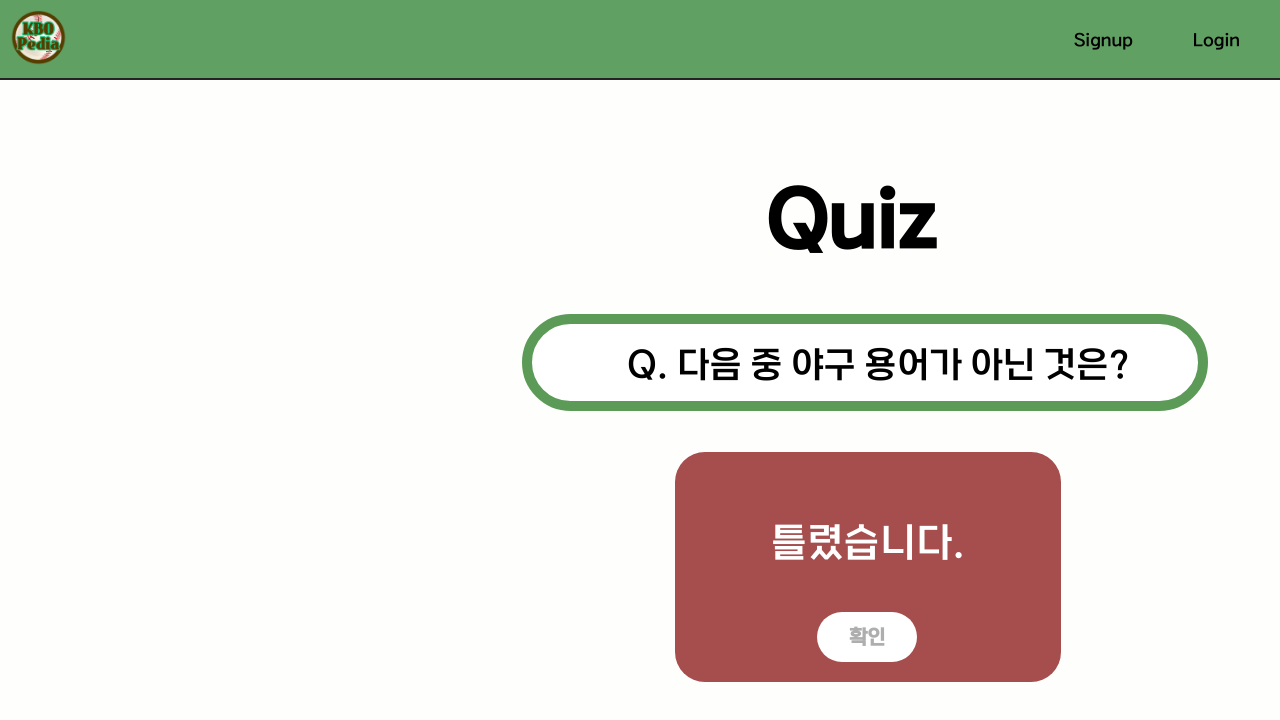
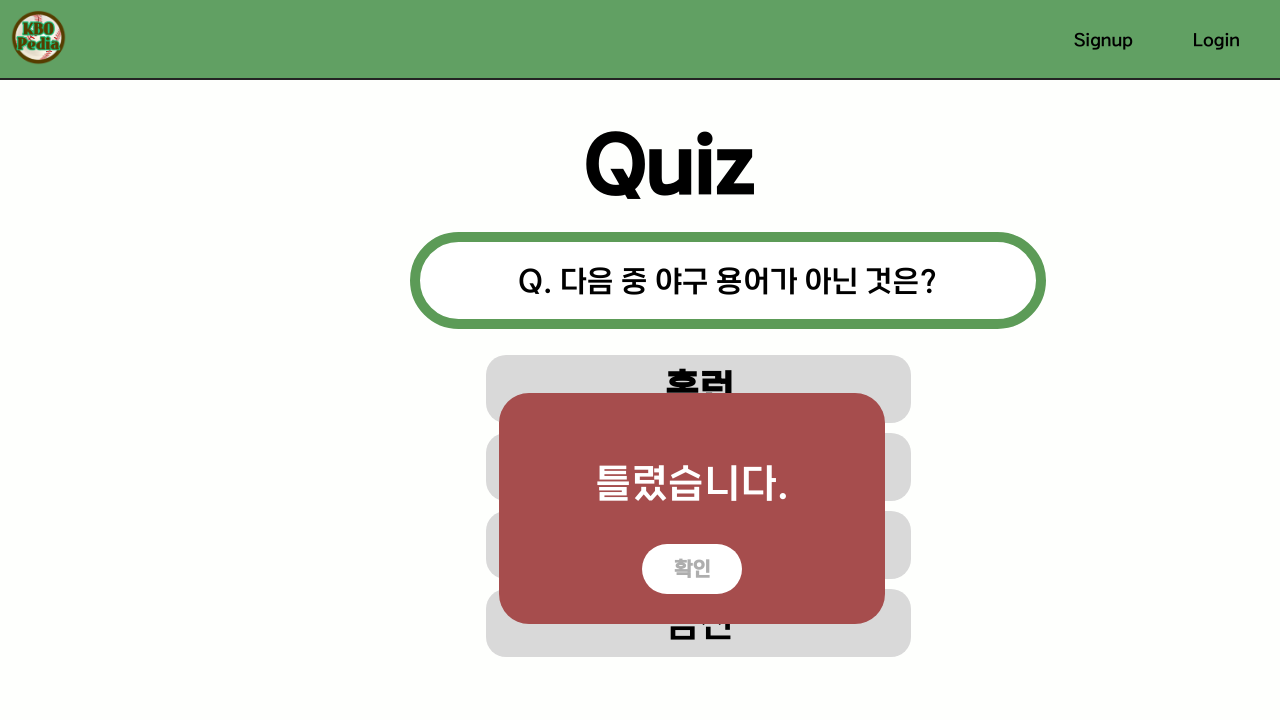
Before and after one commit to rnjsdpwls/Kbopedia, a React (Create React App) app in the folder KBO_FRONT/: page /Quiz in a window 1280 px wide. Both pictures are taken after a click on the element "홈런". Shown: the top 720 px of the page. Built offline with nearby package versions, Linux system fonts and the light colour scheme.

Commit message:
fix:퀴즈 페이지 수정

```diff
--- a/KBO_FRONT/src/components/pages/Quiz/Quiz.tsx
+++ b/KBO_FRONT/src/components/pages/Quiz/Quiz.tsx
@@ -1,6 +1,8 @@
-import React, { useState } from 'react';
-import{Container,AnswerButton,QuizAnswer,QuizBox,QuizTitle,QuizText,QuizOption} from "./StyleQuiz"
-import {Link} from "react-router-dom";
+
+//////////데이터 직접 코드 작성///////////
+import React, { useState,useEffect } from 'react';
+import { Container, AnswerButton, QuizAnswer, QuizBox, QuizTitle, QuizOption } from "./StyleQuiz";
+
 
 interface Quiz {
   question: string;
@@ -8,7 +10,8 @@ interface Quiz {
   correctAnswer: string;
 }
 
-const QuizPage: React.FC = () => {
+export default function Quiz() {
+
   const quizzes: Quiz[] = [
     {
       question: 'Q. 다음 중 야구 용어가 아닌 것은?',
@@ -24,14 +27,26 @@ const QuizPage: React.FC = () => {
 
   const handleAnswerSelect = (answer: string) => {
     setSelectedAnswer(answer);
+  };
 
+  const handleConfirm = () => {
+    setSelectedAnswer(null);
   };
+
+  const handleQuizLinkClick = () => {
+    window.location.reload();
+  };
+
 
   return (
     <Container>
-   <QuizTitle><a href='/Quiz'>Quiz</a></QuizTitle>
+      <QuizTitle
+         onClick={handleQuizLinkClick}
+         style={{cursor: 'pointer'}}
+        >Quiz</QuizTitle>
+
       <QuizBox>
-         <QuizText>{currentQuiz.question}</QuizText>
+        {currentQuiz.question}
       </QuizBox>
 
       <ul>
@@ -46,59 +61,22 @@ const QuizPage: React.FC = () => {
         ))}
       </ul>
 
-
-
       {selectedAnswer && (
         <QuizAnswer style={{ backgroundColor: selectedAnswer !== currentQuiz.correctAnswer ? '#A64D4D' : '#0D3F6A' }}>
           {selectedAnswer === currentQuiz.correctAnswer ? (
             <>
               <p>정답입니다!</p>
-        <AnswerButton>
-          <Link to="/Quiz">확인</Link>
-        </AnswerButton>
             </>
           ) : (
             <>
               <p>틀렸습니다.</p>
-        <AnswerButton>
-          <Link to="/Quiz">확인</Link>
-        </AnswerButton>
             </>
           )}
+          <AnswerButton onClick={handleConfirm}>
+            확인
+          </AnswerButton>
         </QuizAnswer>
       )}
-
     </Container>
   );
 };
-
-export default QuizPage;
-
-
-
-// import{Container,Rectangle,QuizBox,QuizTitle,QuizText,QuizOption} from "./StyleQuiz"
-
-// export default function Quiz() {
-//     return (
-//       <Container>
-
-//         <QuizTitle>QUIZ</QuizTitle>
-
-//         <QuizBox>
-//         <QuizText> Q. 다음 중 야구 용어가 아닌 것은?</QuizText>
-//         </QuizBox>
-
-//         <Rectangle/>
-//            <QuizOption>오프사이드</QuizOption>
-//         <Rectangle/>
-//            <QuizOption>노히트노런</QuizOption>
-//         <Rectangle/>
-//            <QuizOption>무사만루</QuizOption>
-//         <Rectangle/>
-//            <QuizOption>삼자범퇴</QuizOption>
-
-
-//       </Container>
-
-//     );
-//   };
--- a/KBO_FRONT/src/components/pages/Quiz/StyleQuiz.ts
+++ b/KBO_FRONT/src/components/pages/Quiz/StyleQuiz.ts
@@ -1,68 +1,54 @@
-
 import styled from 'styled-components';
 
 export const Container = styled.div`
   position: absolute;
 `;
 
-export const QuizTitle = styled.text
-`
-font-weight: 700;
-font-size: 76px;
-text-align: center;
-color: #000000;
-position: absolute;
-left: 765px;
-top: 102px;
-
-`
-
-export const QuizText = styled.div`
-
-  font-weight: 500;
-  font-size: 36px;
+export const QuizTitle = styled.h1`
+  font-weight: 700;
+  font-size: 76px;
+  text-align: center;
   color: #000000;
-  position: relative;
-  left: 95px;
-  top: 22px;
-
-`;
-
-export const Rectangle = styled.div`
   position: absolute;
-  background: #D9D9D9;
-  border-radius: 20px;
-  position: absolute;
-  width: 425px;
-  height: 68px;
-  left: 580px;
-  top: 507px;
-
+  left: 45.5vw;  /* Responsive positioning */
+  top: 6vh;  /* Responsive positioning */
 `;
 
 export const QuizBox = styled.div`
- box-sizing: border-box;
-position: absolute;
-width: 686px;
+ left: 32vw;  /* Responsive positioning */
+top: 19vh;  /* Responsive positioning */
+justify-content: center;
+box-sizing: border-box;
+display: flex;
+align-items: center;
+position: relative;
+width: 636px;
 height: 97px;
-left: 522px;
-top: 234px;
 background: #FFFFFF;
 border: 10px solid #5C9B57;
 border-radius: 100px;
+font-weight: 500;
+font-size: 30px;
+color: #000000;
+`;
+
+export const QuizOption = styled.div`
+font-size: 38px;
+text-align: center;
+display: flex;
+align-items: center;
+justify-content: center;
+margin-top :10px;
+background: #D9D9D9;
+color: #000000;
+position: relative;
+left: 38vw;  /* Responsive positioning */
+top: 21vh;  /* Responsive positioning */
+width: 425px;
+height: 68px;
+border-radius: 20px;
 
 `;
-
-
-export const QuizOption = styled.div`
-  font-size: 48px;
-  color: #000000;
-  position: relative;
-  left: 705px;
-  top: 400px;
-`;
-
-
 
 export const QuizAnswer = styled.div`
   font-size: 40px;
@@ -70,14 +56,14 @@ export const QuizAnswer = styled.div`
   background-color: #0D3F6A;
   color: #FFFFFF;
   position: relative;
-  left: 675px;
-  top: 180px;
+  left: 39vw;  /* Responsive positioning */
+  top: -12vh;  /* Responsive positioning */
   width: 386px;
   border-radius: 30px;
   text-align: center;
 `;
 
-export const AnswerButton = styled.div`
+export const AnswerButton = styled.button`
 background-color: white;
 color: #AEAEAE;
 border: none;
@@ -88,6 +74,89 @@ font-size: 20px;
 cursor: pointer;
 font-weight: bold;
 position : relative;
-top : 50px;
-left: 72px;
+top: 5vh;  /* Responsive positioning */
+left: 0vw;  /* Responsive positioning */
 `;
+
+
+// import styled from 'styled-components';
+
+// export const Container = styled.div`
+//   position: absolute;
+// `;
+
+// export const QuizTitle = styled.text`
+// font-weight: 700;
+// font-size: 76px;
+// text-align: center;
+// color: #000000;
+// position: absolute;
+// left: 45vw;
+// top: 82px;
+// `
+
+// export const QuizBox = styled.div`
+// box-sizing: border-box;
+// display: flex;
+// align-items: center;
+// position: relative;
+// width: 636px;
+// height: 97px;
+// left: 31.5vw;
+// top: 214px;
+// background: #FFFFFF;
+// border: 10px solid #5C9B57;
+// border-radius: 100px;
+// font-weight: 500;
+// font-size: 30px;
+// color: #000000;
+// `;
+
+
+// export const QuizOption = styled.div`
+//   font-size: 38px;
+//   text-align: center;
+//   display: flex;
+//   align-items: center;
+//   justify-content: center;
+//   margin-top :10px;
+//   background: #D9D9D9;
+//   color: #000000;
+//   position: relative;
+//   left: 38vw;
+//   top: 250px;
+//   width: 425px;
+//   height: 68px;
+//   border-radius: 20px;
+// `;
+
+
+
+// export const QuizAnswer = styled.div`
+  // font-size: 40px;
+  // padding: 70px;
+  // background-color: #0D3F6A;
+  // color: #FFFFFF;
+  // position: relative;
+  // left: 675px;
+  // top: -10px;
+  // width: 386px;
+  // border-radius: 30px;
+  // text-align: center;
+// `;
+
+
+// export const AnswerButton = styled.div`
+// background-color: white;
+// color: #AEAEAE;
+// border: none;
+// padding: 15px;
+// width: 100px;
+// border-radius: 30px;
+// font-size: 20px;
+// cursor: pointer;
+// font-weight: bold;
+// position : relative;
+// top : 50px;
+// left: 72px;
+// `;
```
Also changed, not shown: KBO_FRONT/src/db/quizData.json (added, +23 -0 lines). Lines whose indentation alone changed are shown as unchanged.
